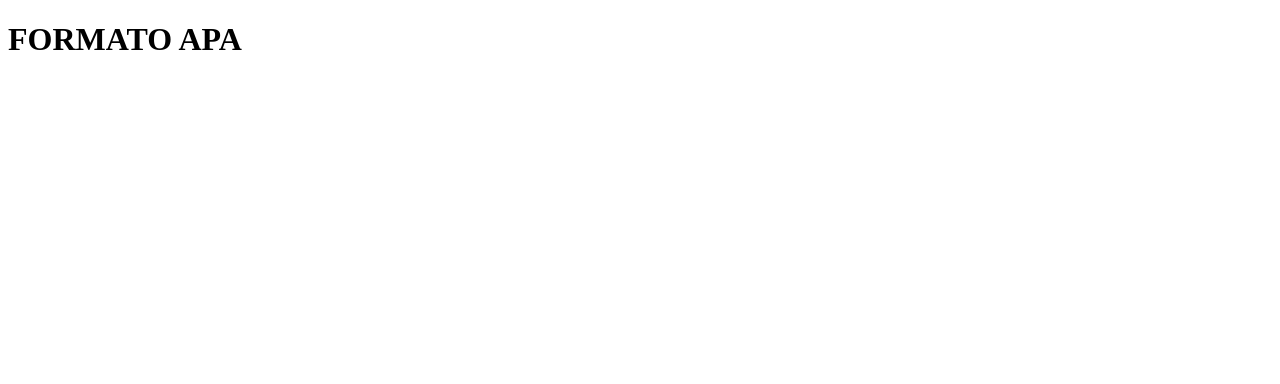
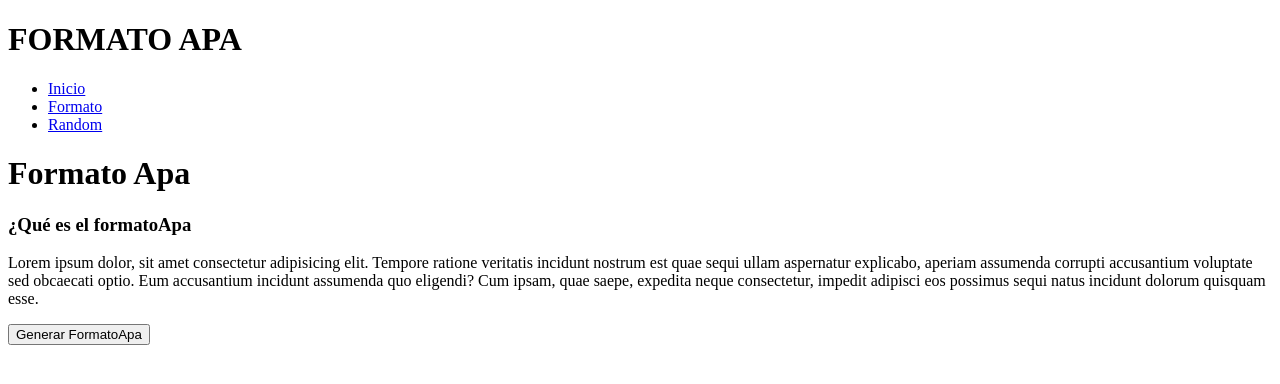
Before and after one commit to Alane-Tc/FormatoApa, a plain HTML site: page index.html in a window 1280 px wide. Drawn offline with Linux system fonts and the light colour scheme.

Commit message:
Se modifico el index

```diff
--- a/index.html
+++ b/index.html
@@ -1,20 +1,57 @@
 <!DOCTYPE html>
 <html lang="es">
+
 <head>
     <meta charset="UTF-8">
-    <meta name="viewport" content="width=device-width, initial-scale=1.0">
+    <meta name="viewport" content="width=device-width, user-scalable=no">
     <title>Formato Apa</title>
 </head>
+
 <body>
     <!-----INICIO CABECERA-->
     <header id="header">
-         <div id="logo">
-            <h1 id="title_main">FORMATO APA</h1>
-         </div>
+        <div class="wrap">
+            <div id="logo">
+                <h1 id="title_main">FORMATO APA</h1>
+            </div>
+            <nav id="menu">
+                <ul>
+                    <li>
+                        <a href="#">Inicio</a>
+                    </li>
+
+                    <li>
+                        <a href="#">Formato</a>
+                    </li>
+
+                    <li>
+                        <a href="#">Random</a>
+                    </li>
+
+                </ul>
+            </nav>
+        </div>
     </header>
     <!-------FIN HEADER----->
-    <div id="container">
+    <!--------Inicio Div Inicial----->
+    <div id="div_main">
+        <div class="grid-item">
+            <h1>Formato Apa</h1>
+            <!--Inicio article-->
+            <article class="article">
+                <h3>¿Qué es el formatoApa</h3>
+                <p>Lorem ipsum dolor, sit amet consectetur adipisicing elit. Tempore ratione veritatis incidunt nostrum
+                    est quae sequi ullam aspernatur explicabo, aperiam assumenda corrupti accusantium voluptate sed
+                    obcaecati optio. Eum accusantium incidunt assumenda quo eligendi? Cum ipsam, quae saepe, expedita
+                    neque consectetur, impedit adipisci eos possimus sequi natus incidunt dolorum quisquam esse.</p>
+            </article>
+            <a href="#">
+                <button type="button" id="button_g">Generar FormatoApa</button>
+            </a>
+            <!--Fin article-->
+        </div>
+    </div>
+    <!--------Fin Div Inicial----->
+</body>
 
-    </div>
-</body>
 </html>
```
